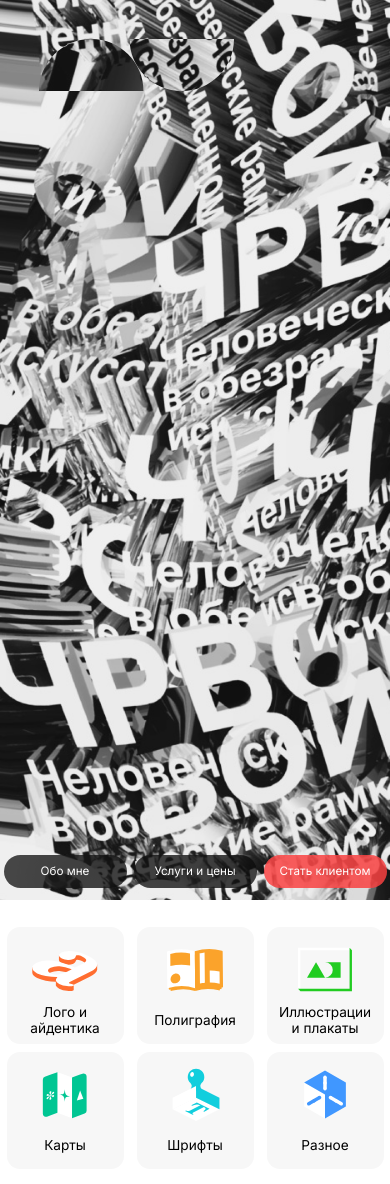
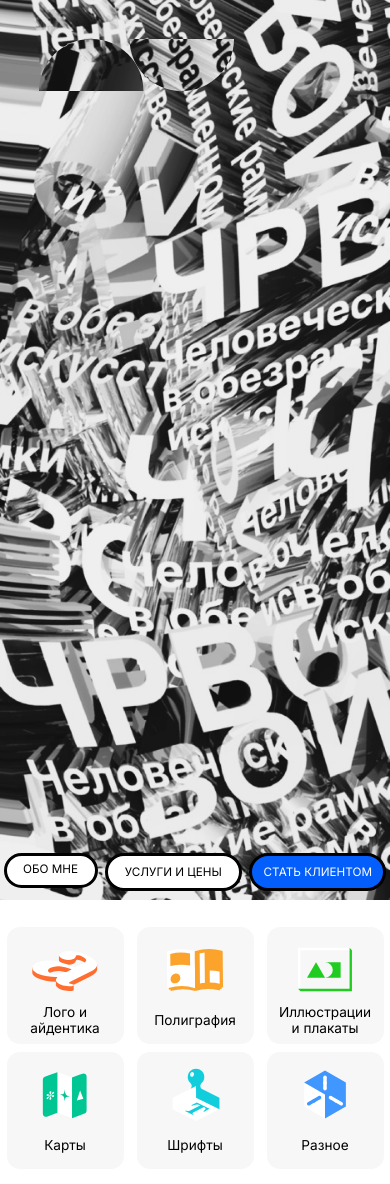
Before and after one commit to volotkovsky/volotkovsky, a Jekyll site: the page built from index.markdown, in a window 390 px wide. Shown: the top 1184 px of the page. Built offline with Jekyll 4.4.1, drawn with Linux system fonts in a browser that asks for light colours; grey boxes are pictures that could not be loaded.

```diff
--- a/style/main.css
+++ b/style/main.css
@@ -149,7 +149,7 @@
 
 /** Mobile Header */
 
-.mobileHeader {
+.mobileHeaderMain {
 	display: none;
 }
 
--- a/style/mobile.css
+++ b/style/mobile.css
@@ -16,7 +16,7 @@
 		display: none;
 	}
 
-	.mobileHeader {
+	.mobileHeaderMain {
 		display: block;
 	}
 
@@ -36,7 +36,7 @@
 		width: 100%;
 		z-index: 3;
 		display: grid;
-		grid-template-columns: 1fr 1fr 1fr;
+		grid-template-columns: 0.7fr 1fr 1fr;
 		grid-template-rows: 1fr;
 	}
 
@@ -45,21 +45,23 @@
 		font-family: Inter;
 		font-weight: 400;
 		font-size: 3vw;
-
-		color: white;
-
-		background-color: rgba(0,0,0,0.7);
-		backdrop-filter: blur(30px);
-		padding: 0.8em;
-		margin: 0.3em;
+		height: 2em;
+		padding-top: 6%;
+		color: black;
+		border: 3px black solid;
+		background-color: white;
 		border-radius: 90px;
 		justify-content: center;
 		align-items: center;
 		text-align: center;
+		margin-left: 0.3em;
+		margin-right: 0.3em;
+		text-transform: uppercase;
 			}
 
 	#mobileClientBtn {
-		background-color: rgba(255,61,61,0.8);
+		background-color: rgba(3,94,252,1);
+		color: white;
 	}
 
 	.slider {
```
